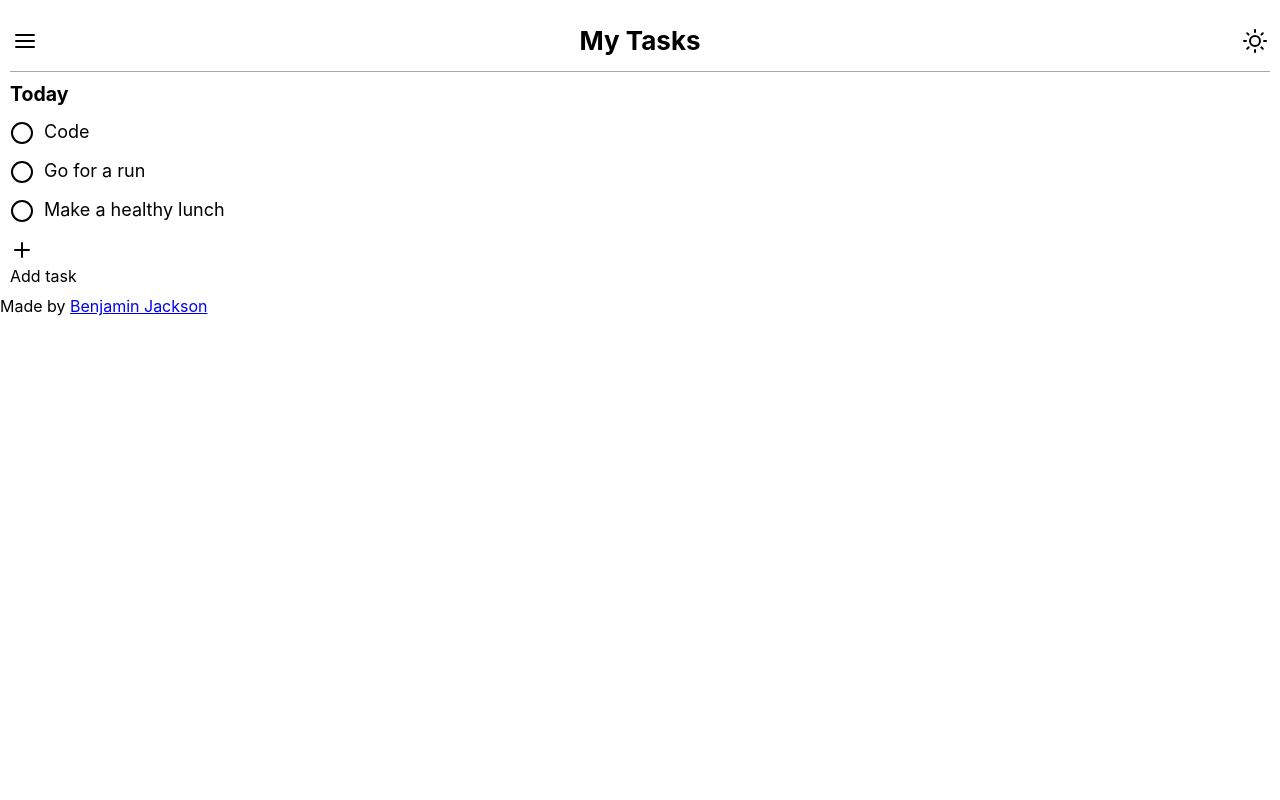
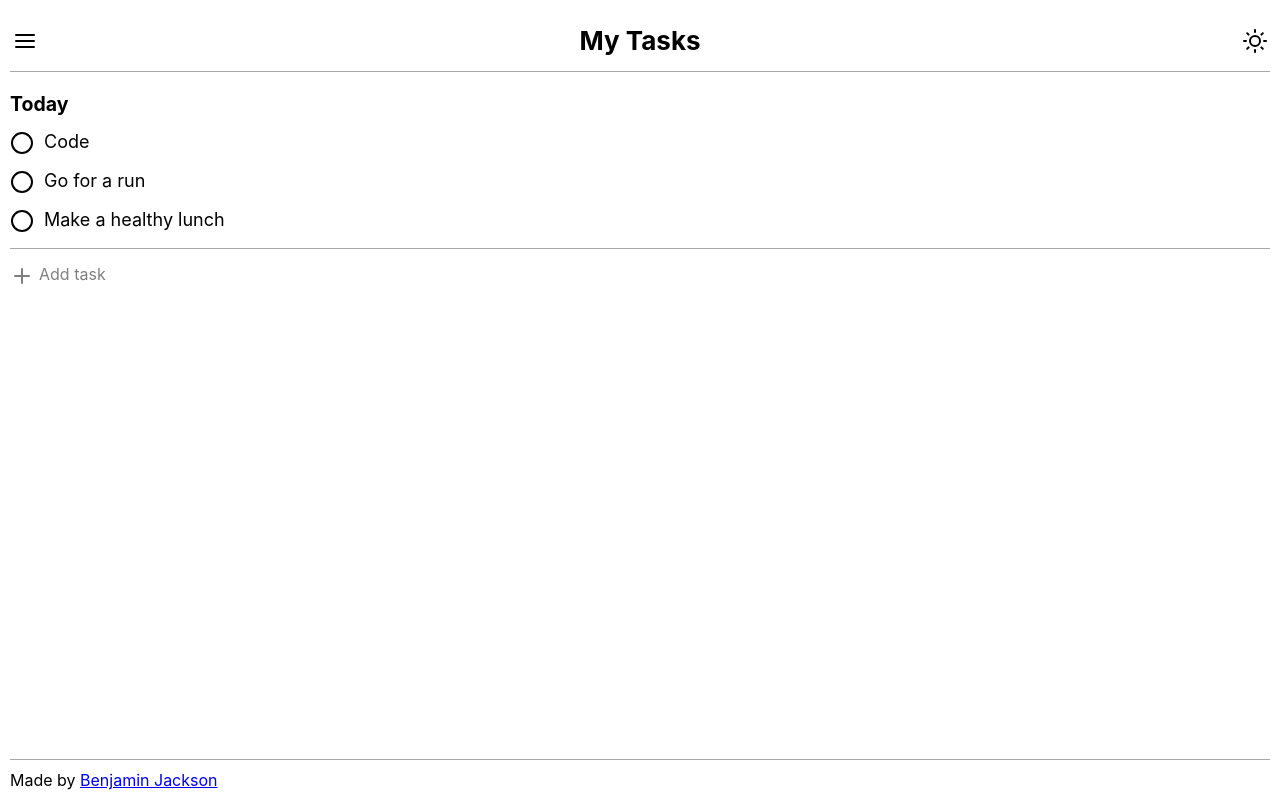
Before and after one commit to Bnjackson/todo-app, a plain HTML site: page index.html in a window 1280 px wide. Drawn offline with Linux system fonts and the light colour scheme.

Commit message:
Add footer and new task styling

```diff
--- a/css/index.css
+++ b/css/index.css
@@ -1,10 +1,15 @@
 /***
 Global
 ***/
+
 * {
     box-sizing: border-box;
     padding: 0;
     margin: 0;
+}
+
+html, body {
+    height: 100%;
 }
 
 html {
@@ -16,11 +21,18 @@ body {
     font-size: 1.6rem;
     font-family: -apple-system, BlinkMacSystemFont, 'Segoe UI'
     , Roboto, Oxygen, Ubuntu, Cantarell, 'Open Sans', 'Helvetica Neue', sans-serif;
+    display: flex;
+    flex-direction: column;
 }
+
 
 /***
 Header
 ***/
+
+header {
+
+}
 
 .header-container {
     margin: 1rem;
@@ -62,8 +74,12 @@ Header
 }
 
 /***
-MAIN - List of tasks
+MAIN - List section
 ***/
+
+main {
+    flex: 1 0 auto;
+}
 
 .list-container {
     margin: 1rem;
@@ -75,7 +91,7 @@ MAIN - List of tasks
 }
 
 .task-list {
-
+    border-bottom: darkgray 1px solid;
 }
 
 .task-list li{
@@ -91,3 +107,24 @@ MAIN - List of tasks
     margin-left: 1rem;
     font-size: 1.8rem;
 }
+
+.new-task {
+    display: flex;
+    opacity: 0.5;
+    margin-top: 1.5rem;
+}
+
+.new-task p {
+    margin-left: 0.5rem;
+}
+
+/***
+FOOTER
+***/
+
+footer {
+    border-top: darkgray 1px solid;
+    padding-top: 1rem;
+    margin: 1rem;
+    flex-shrink: 0;
+}
```
